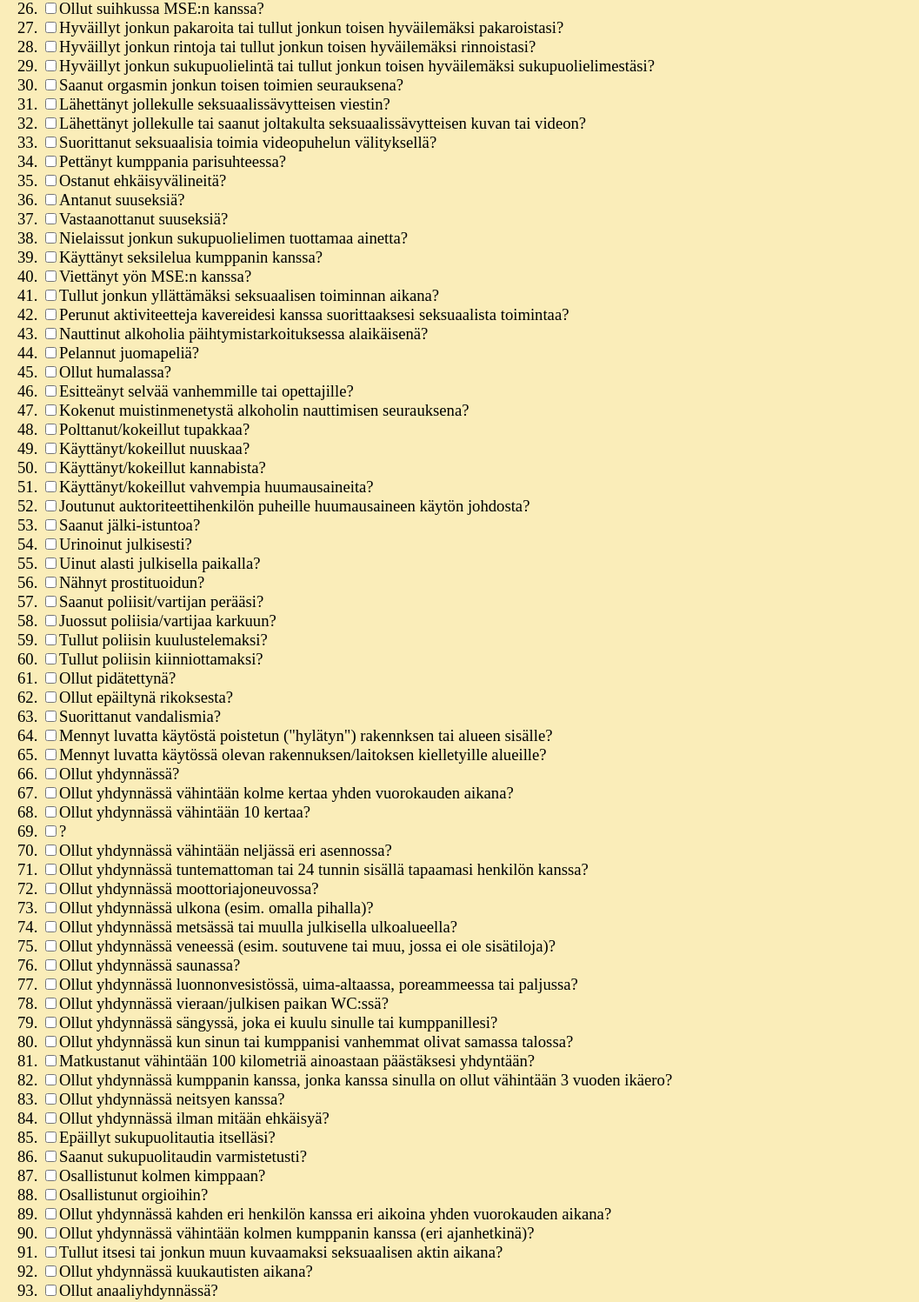
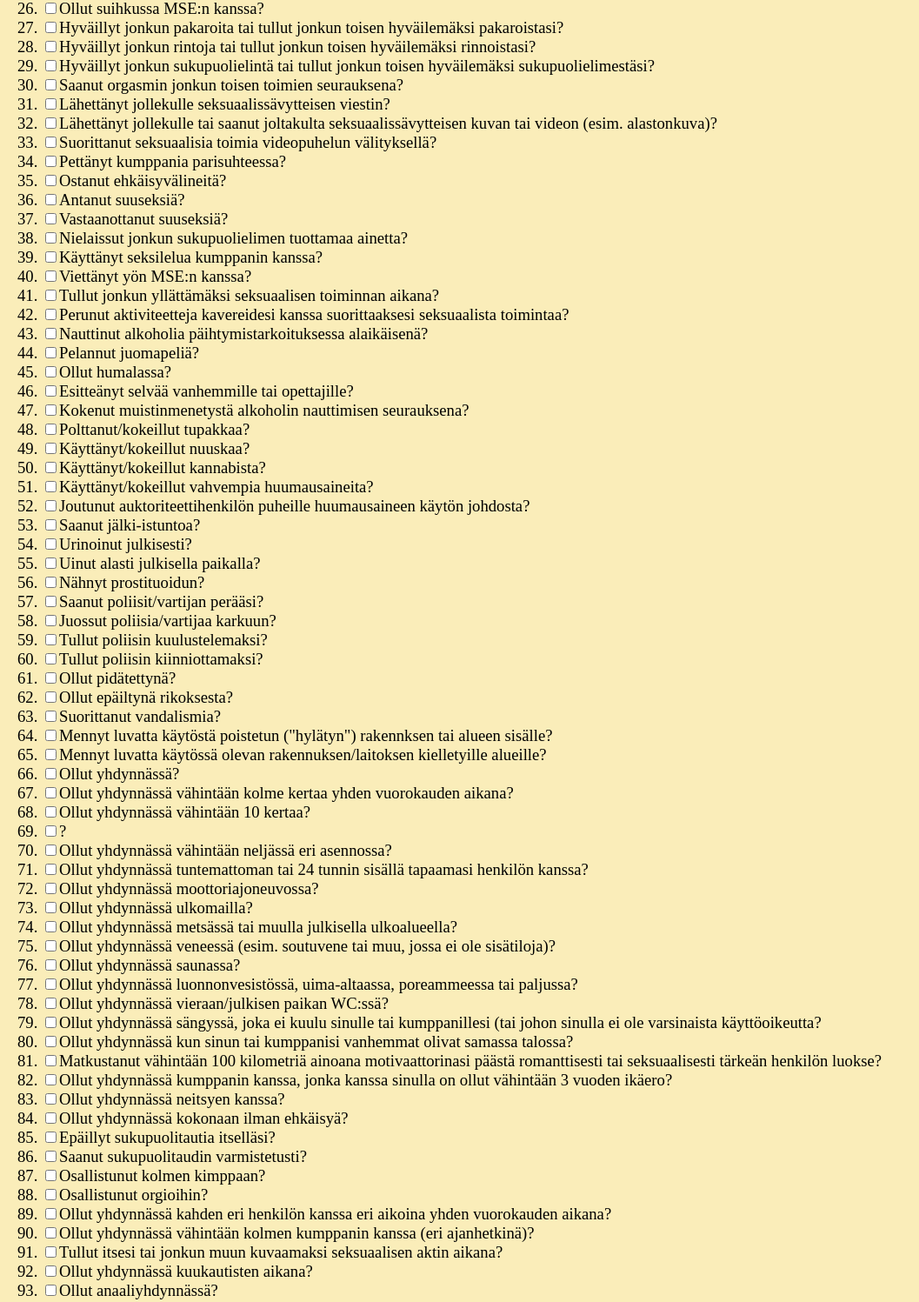
Before and after one commit to saabismi/riisinpuhtaustesti, a plain HTML site: page index.html in a window 1280 px wide. Shown: the part 872-2369 px from the top of the page at 87% size, without its empty margins (0-1057 px from the left). Drawn offline with Linux system fonts and the light colour scheme.

Commit message:
pieniä muutoksia

```diff
--- a/index.html
+++ b/index.html
@@ -50,7 +50,7 @@
                 <li><input type="checkbox">Hyväillyt jonkun sukupuolielintä tai tullut jonkun toisen hyväilemäksi sukupuolielimestäsi?</input></li>
                 <li><input type="checkbox">Saanut orgasmin jonkun toisen toimien seurauksena?</input></li>
                 <li><input type="checkbox">Lähettänyt jollekulle seksuaalissävytteisen viestin?</input></li>
-                <li><input type="checkbox">Lähettänyt jollekulle tai saanut joltakulta seksuaalissävytteisen kuvan tai videon?</input></li>
+                <li><input type="checkbox">Lähettänyt jollekulle tai saanut joltakulta seksuaalissävytteisen kuvan tai videon (esim. alastonkuva)?</input></li>
                 <li><input type="checkbox">Suorittanut seksuaalisia toimia videopuhelun välityksellä?</input></li>
                 <li><input type="checkbox">Pettänyt kumppania parisuhteessa?</input></li>
                 <li><input type="checkbox">Ostanut ehkäisyvälineitä?</input></li>
@@ -91,18 +91,18 @@
                 <li><input type="checkbox">Ollut yhdynnässä vähintään neljässä eri asennossa?</input></li>
                 <li><input type="checkbox">Ollut yhdynnässä tuntemattoman tai 24 tunnin sisällä tapaamasi henkilön kanssa?</input></li>
                 <li><input type="checkbox">Ollut yhdynnässä moottoriajoneuvossa?</input></li>
-                <li><input type="checkbox">Ollut yhdynnässä ulkona (esim. omalla pihalla)?</input></li>
+                <li><input type="checkbox">Ollut yhdynnässä ulkomailla?</input></li>
                 <li><input type="checkbox">Ollut yhdynnässä metsässä tai muulla julkisella ulkoalueella?</input></li>
                 <li><input type="checkbox">Ollut yhdynnässä veneessä (esim. soutuvene tai muu, jossa ei ole sisätiloja)?</input></li>
                 <li><input type="checkbox">Ollut yhdynnässä saunassa?</input></li>
                 <li><input type="checkbox">Ollut yhdynnässä luonnonvesistössä, uima-altaassa, poreammeessa tai paljussa?</input></li>
                 <li><input type="checkbox">Ollut yhdynnässä vieraan/julkisen paikan WC:ssä?</input></li>
-                <li><input type="checkbox">Ollut yhdynnässä sängyssä, joka ei kuulu sinulle tai kumppanillesi?</input></li>
+                <li><input type="checkbox">Ollut yhdynnässä sängyssä, joka ei kuulu sinulle tai kumppanillesi (tai johon sinulla ei ole varsinaista käyttöoikeutta?</input></li>
                 <li><input type="checkbox">Ollut yhdynnässä kun sinun tai kumppanisi vanhemmat olivat samassa talossa?</input></li>
-                <li><input type="checkbox">Matkustanut vähintään 100 kilometriä ainoastaan päästäksesi yhdyntään?</input></li>
+                <li><input type="checkbox">Matkustanut vähintään 100 kilometriä ainoana motivaattorinasi päästä romanttisesti tai seksuaalisesti tärkeän henkilön luokse?</input></li>
                 <li><input type="checkbox">Ollut yhdynnässä kumppanin kanssa, jonka kanssa sinulla on ollut vähintään 3 vuoden ikäero?</input></li>
                 <li><input type="checkbox">Ollut yhdynnässä neitsyen kanssa?</input></li>
-                <li><input type="checkbox">Ollut yhdynnässä ilman mitään ehkäisyä?</input></li>
+                <li><input type="checkbox">Ollut yhdynnässä kokonaan ilman ehkäisyä?</input></li>
                 <li><input type="checkbox">Epäillyt sukupuolitautia itselläsi?</input></li>
                 <li><input type="checkbox">Saanut sukupuolitaudin varmistetusti?</input></li>
                 <li><input type="checkbox">Osallistunut kolmen kimppaan?</input></li>
```
